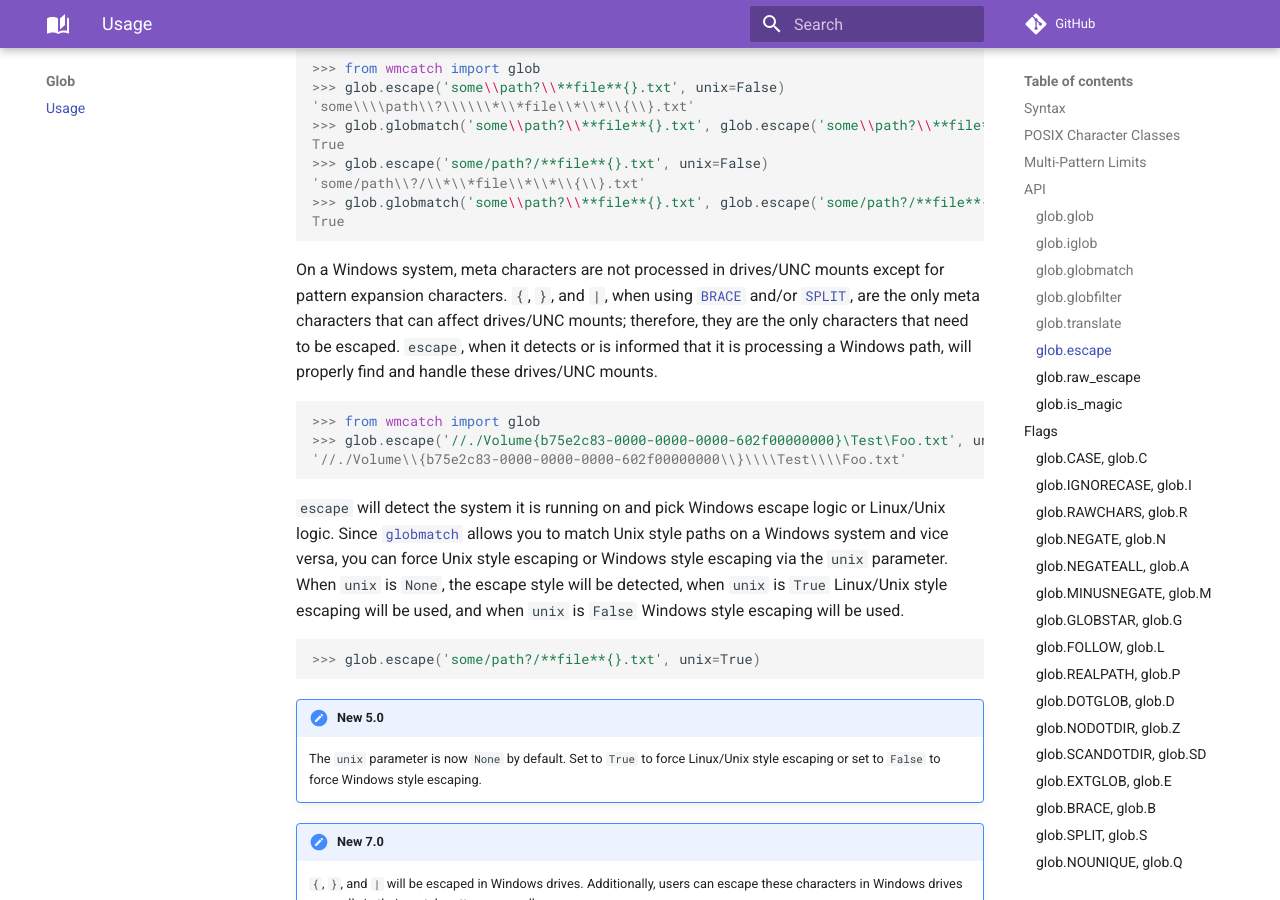
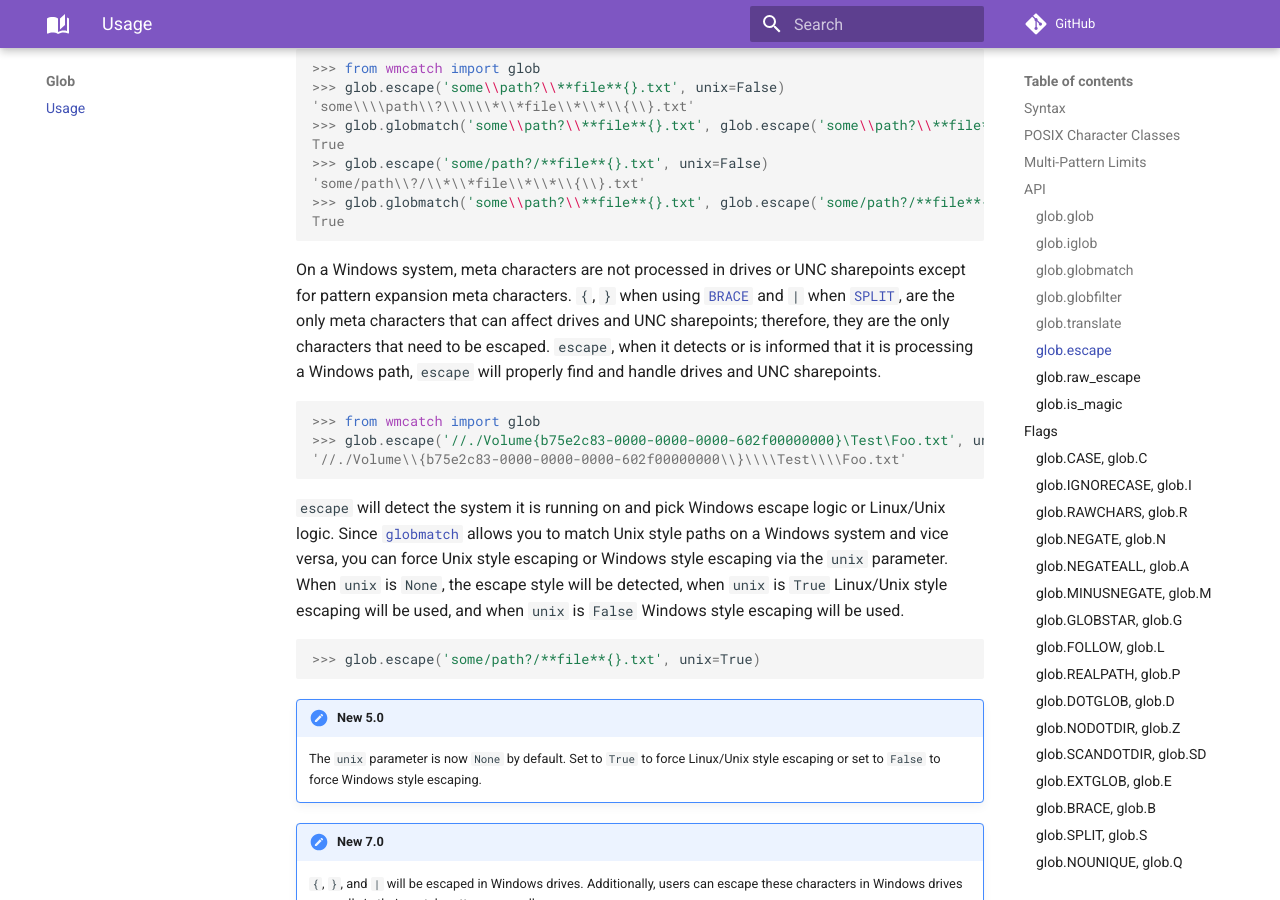
Before and after one commit to facelessuser/wcmatch, an MkDocs documentation site: the page built from docs/src/markdown/glob.md, in a window 1280 px wide and 900 px high, scrolled down 12514 px. Built offline with MkDocs 1.6.1 and Material for MkDocs 9.7.7, drawn with Linux system fonts in a browser that asks for light colours; emoji names are drawn with the system emoji font; comment, search, counter and statistics services are not loaded; some of the changed text lies outside the part shown.

Commit message:
Some optimizations and fixes (#158)
- Based on some worse case tests, it was noted that is was generally
  faster to do any kind of intersection with sets when testing if magic,
  but to just loop the chars in the string and compare in the set
- Use the same method in all is_magic methods
- Ensure we don't consider windows sharepoints when evaluating is_magic
  in fnmatch.

````diff
--- a/docs/src/dictionary/en-custom.txt
+++ b/docs/src/dictionary/en-custom.txt
@@ -64,6 +64,8 @@
 prereleases
 recursing
 regex
+sharepoint
+sharepoints
 sortable
 subclass
 subclassed
--- a/docs/src/markdown/glob.md
+++ b/docs/src/markdown/glob.md
@@ -519,10 +519,11 @@
 True
 ```
 
-On a Windows system, meta characters are not processed in drives/UNC mounts except for pattern expansion characters.
-`{`, `}`, and `|`, when using [`BRACE`](#brace) and/or [`SPLIT`](#split), are the only meta characters that can affect
-drives/UNC mounts; therefore, they are the only characters that need to be escaped. `escape`, when it detects or is
-informed that it is processing a Windows path, will properly find and handle these drives/UNC mounts.
+On a Windows system, meta characters are not processed in drives or UNC sharepoints except for pattern expansion meta
+characters. `{`, `}` when using [`BRACE`](#brace) and `|` when [`SPLIT`](#split), are the only meta characters that can
+affect drives and UNC sharepoints; therefore, they are the only characters that need to be escaped. `escape`, when it
+detects or is informed that it is processing a Windows path, `escape` will properly find and handle drives and UNC
+sharepoints.
 
 ```pycon3
 >>> from wmcatch import glob
@@ -653,11 +654,11 @@
     to `/`.
 
 When `is_magic` is called, the system it is called on is detected automatically and/or inferred from flags such as
-[`FORCEUNIX`](#forceunix) or [`FORCEWIN`](#forcewin). If the pattern is checked against a Windows system, UNC server/mount
-names will be detected and treated differently. Wildcard Match cannot detect and glob all possible connected server
-names, so they are treated differently and cannot contain magic except in three cases:
+[`FORCEUNIX`](#forceunix) or [`FORCEWIN`](#forcewin). If the pattern is checked against a Windows system, UNC
+sharepoints will be detected and treated differently. Wildcard Match cannot detect and glob all possible connected
+sharepoints, so they are treated differently and cannot contain magic except in three cases:
 
-1. The drive is using backslashes as backslashes are treated as magic.
+1. The drive or sharepoint is using backslashes as backslashes are treated as magic.
 2. [`BRACE`](#brace) is enabled and either `{` or `}` are found in the drive name.
 3. [`SPLIT`](#split) is enabled and `|` is found in the drive name.
 
@@ -691,7 +692,7 @@
 
 `CASE` forces case sensitivity. `CASE` has higher priority than [`IGNORECASE`](#ignorecase).
 
-On Windows, drive letters (`C:`) and UNC host/share (`//host/share`) portions of a path will still be treated case
+On Windows, drive letters (`C:`) and UNC sharepoints (`//host/share`) portions of a path will still be treated case
 insensitively, but the rest of the path will have case sensitive logic applied.
 
 #### `glob.IGNORECASE, glob.I` {: #ignorecase}
````
Also changed, not shown: docs/src/markdown/pathlib.md (+1 -1 lines), 2 other files.
